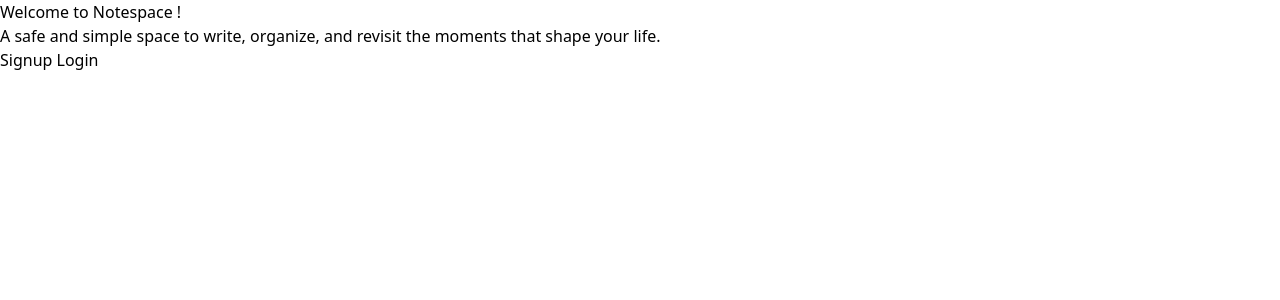
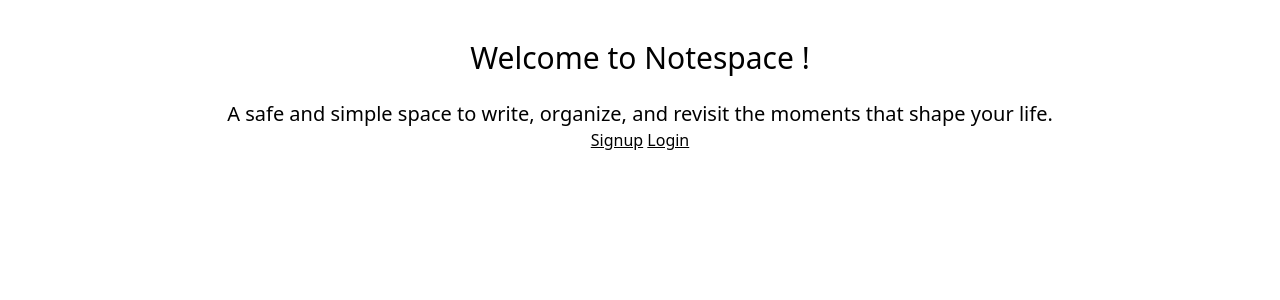
Before and after one commit to nayelimdejesus/notespace, a Django app: page / in a window 1280 px wide. Shown: the top 300 px of the page. Run offline with Django 5.2, Linux system fonts and the light colour scheme; some libraries are stand-ins or nearby versions.

Commit message:
style(landing): add Tailwind CSS styling to landing page

```diff
--- a/accounts/templates/accounts/landing.html
+++ b/accounts/templates/accounts/landing.html
@@ -4,12 +4,14 @@
 
 
 {% block content %}
-    <h1>
+<div class="w-full mx-auto text-center mt-10">
+    <h1 class="text-3xl mb-6">
         Welcome to Notespace !
     </h1>
-    <h3>
+    <h3 class="text-xl">
         A safe and simple space to write, organize, and revisit the moments that shape your life.
     </h3>
-    <a href = "{% url 'signup' %}">Signup</a>
-    <a href = "{% url 'login' %}">Login</a>
+    <a class="underline hover:text-blue-600" href = "{% url 'signup' %}">Signup</a>
+    <a class="underline hover:text-blue-600" href = "{% url 'login' %}">Login</a>
+    </div>
 {% endblock %}
--- a/accounts/views.py
+++ b/accounts/views.py
@@ -28,4 +28,5 @@ def signup(request):
 
 @login_required
 def auth_logout(request):
-    return redirect('login')
+    logout(request)
+    return redirect('/')
```
